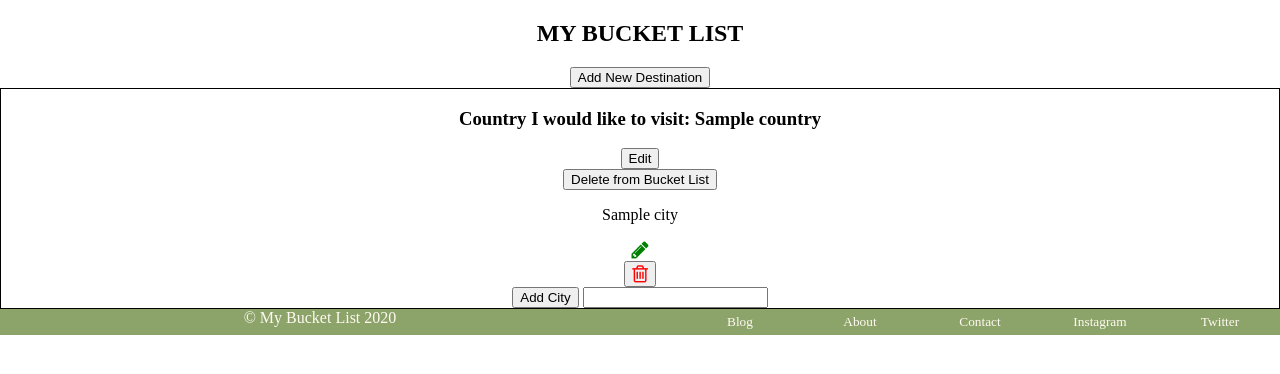
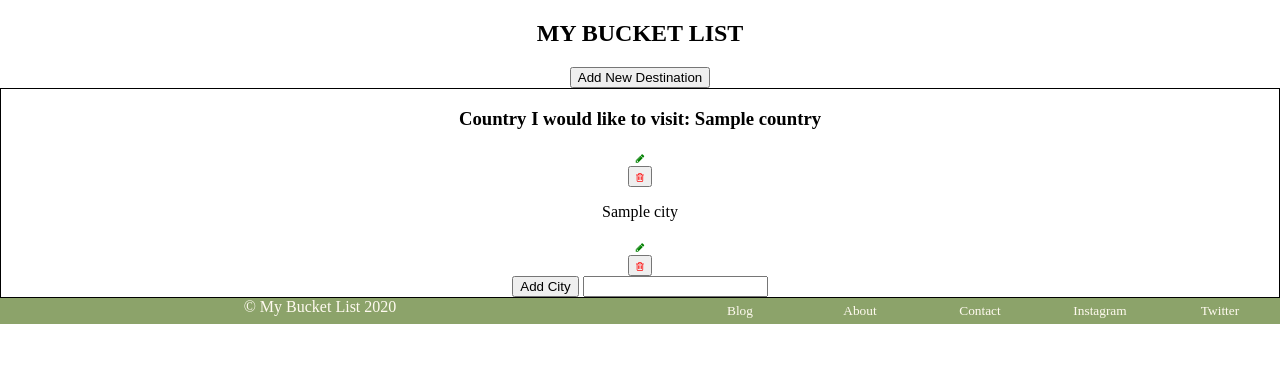
Before and after one commit to AmyBrowneDesigns/Travel_Bucket_List, a Flask app: page /countries in a window 1280 px wide. Shown: the part 106-480 px from the top of the page. Run offline with Flask 2, Linux system fonts and the light colour scheme; a database or web service that is not in the repository returns one stand-in record (values such as "Sample title"); some libraries are stand-ins or nearby versions.

Commit message:
added trash and edit icon to countries

```diff
--- a/templates/countries/index.html
+++ b/templates/countries/index.html
@@ -8,19 +8,21 @@
 <div class="country-container">
     <h3>Country I would like to visit: {{country.name}}</h3>
 
-    <a href="/countries/{{country.id}}/edit"><button>Edit</button></a>
+    <a href="/countries/{{country.id}}/edit"><i class="fa fa-pencil" style="font-size:10px;color:green"></i></a>
+    <!-- <button>Edit</button> -->
 
     <form action="/countries/{{ country.id }}/delete" method="POST">
-        <input type="submit" value="Delete from Bucket List">
+        <button type="submit" value="Delete"><i class="fa fa-trash-o" style="font-size:10px;color:red"></i></button>
     </form>
 
     {% for city in cities %}
         {% if city.country.id == country.id %}
             <p>{{ city.name }}</p>
             <!-- <a href="/cities/{{city.id}}/edit"><button>Edit</button></a> -->
-            <a href="/cities/{{city.id}}/edit"><i class="fa fa-pencil" style="font-size:20px;color:green"></i></a>
+            <a href="/cities/{{city.id}}/edit"><i class="fa fa-pencil" style="font-size:10px;color:green"></i></a>
+
             <form action="/cities/{{city.id}}/delete" method="POST">
-                <button type="submit" value="Delete"><i class="fa fa-trash-o" style="font-size:20px;color:red"></i></button>
+                <button type="submit" value="Delete"><i class="fa fa-trash-o" style="font-size:10px;color:red"></i></button>
             </form>
         {% endif %}
 
```
